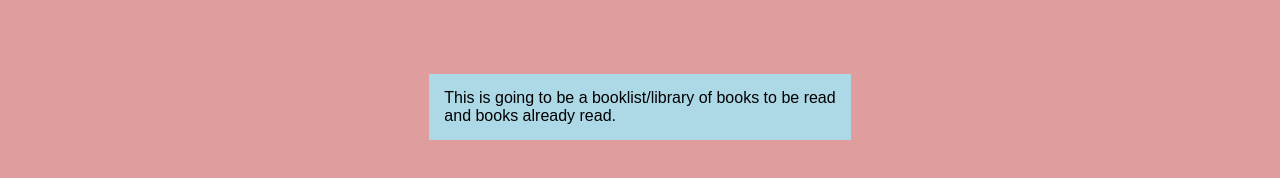
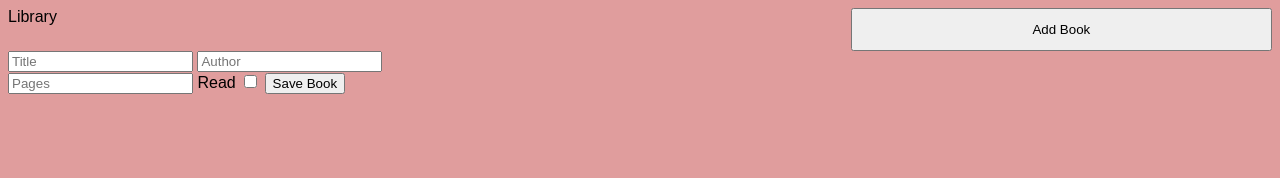
Before and after one commit to EmilyErickson/library, a plain HTML site: page index.html in a window 1280 px wide. Drawn offline with Linux system fonts and the light colour scheme.

Commit message:
Create project layout

```diff
--- a/index.html
+++ b/index.html
@@ -6,11 +6,24 @@
     <meta name="viewport" content="width=device-width, initial-scale=1.0">
     <title>Library</title>
     <link rel="stylesheet" href="styles.css">
-    <link rel="javascript" href="javascript.js">
 </head>
 <body>
-    <div class="main">This is going to be a booklist/library of
-        books to be read and books already read.
+    <div class="header">Library</div>
+    <div class="books">
+
     </div>
+    <button class="addBook">Add Book</button>
+    <form class="newBookInfo">
+        <label for="title" class="title">
+        <input type="text" id="title" placeholder="Title"></label>
+        <label for="author" class="author">
+        <input type="text" id="author" placeholder="Author"></label>
+        <label for="pages" class="pages">
+        <input type="number" id="pages" placeholder="Pages"></label>
+        <label for="read">Read
+            <input type="checkbox" id="read" name="read"/></label>
+        <input type="submit" class="saveBook" id="saveBook" value="Save Book"/>
+    </form>
 </body>
+<script src="javascript.js"></script>
 </html>
```
